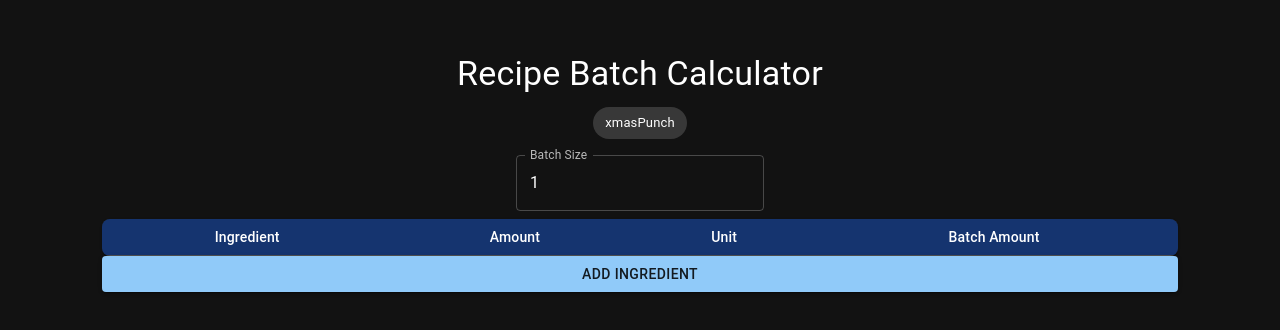
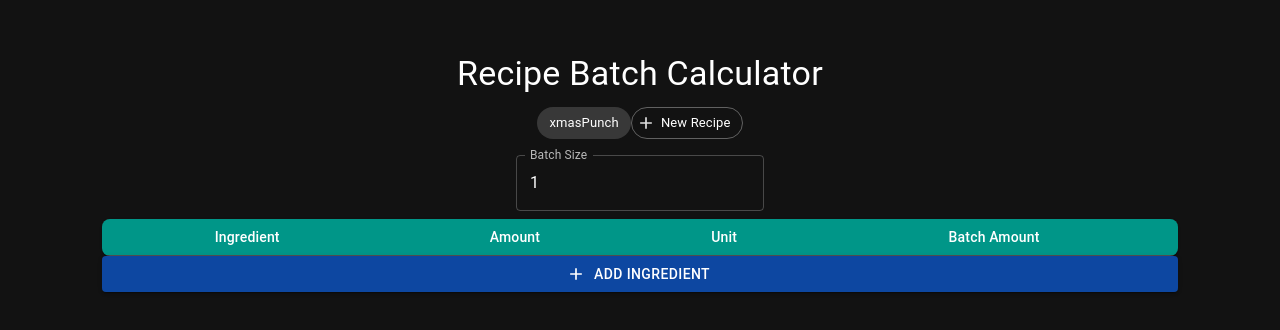
Before and after one commit to acholyn/batch-calculator, a React (Vite) app: page / in a window 1280 px wide. Shown: the part 176-506 px from the top of the page. Built offline with nearby package versions, Linux system fonts and the light colour scheme.

Commit message:
some qol stuff + typing to make tags dynamic

```diff
--- a/src/App.css
+++ b/src/App.css
@@ -21,7 +21,7 @@
 		border-radius: 8px;
 
 		.calculator__table-header {
-      background-color: #15346f;
+			background-color: var(--mui-palette-secondary-main);
 			th {
 				text-align: center;
 			}
--- a/src/App.jsx
+++ b/src/App.jsx
@@ -2,13 +2,14 @@ import BatchCalculator from "./BatchCalculator";
 import "./App.css";
 import { Box, Chip, Typography } from "@mui/material";
 import { useEffect, useState } from "react";
+import AddIcon from "@mui/icons-material/Add";
 
 export default function App() {
 	const [selectedRecipe, setSelectedRecipe] = useState(null);
 	const [recipes, setRecipes] = useState(null);
+	const [batchSize, setBatchSize] = useState(1);
 
 	useEffect(() => {
-    console.log("getting recipes");
 		fetch("/batch-calculator/recipes.json")
 			.then(async (response) => {
 				if (!response.ok) {
@@ -21,7 +22,7 @@ export default function App() {
 				setRecipes(data);
 				const params = new URLSearchParams(window.location.search);
 				const recipeFromUrl = params.get("recipe");
-        console.log(params, recipeFromUrl);
+				const batchSizeFromUrl = params.get("size");
 
 				// If a recipe is specified in the URL and exists in our recipes, set it as selected
 				if (
@@ -33,6 +34,9 @@ export default function App() {
 				} else {
 					setSelectedRecipe(null);
 				}
+				if (batchSizeFromUrl) {
+					setBatchSize(batchSizeFromUrl);
+				}
 			})
 			.catch((error) => {
 				console.error(error.message);
@@ -43,6 +47,18 @@ export default function App() {
 		setSelectedRecipe(recipes[recipeName]);
 	};
 
+	const recipeColours = [
+		"recipeChipC1",
+		"recipeChipC2",
+		"recipeChipC3",
+		"recipeChipC4",
+		"recipeChipC5",
+	];
+	const getRecipeChipColour = (index) => {
+		const c = recipeColours[index % recipeColours.length];
+		return c;
+	};
+
 	return (
 		<>
 			<Typography variant="h4" gutterBottom>
@@ -50,15 +66,27 @@ export default function App() {
 			</Typography>
 			<Box>
 				{recipes &&
-          Object.keys(recipes).map((recipeName) => (
+					Object.keys(recipes).map((recipeName, index) => (
 						<Chip
 							key={recipeName}
 							variant="contained"
 							onClick={() => chooseRecipe(recipeName)}
-              label={recipeName}></Chip>
+							label={recipeName}
+							color="customAlpha"
+						></Chip>
 					))}
+				<Chip
+					variant="outlined"
+					onClick={() => setSelectedRecipe(null)}
+					label="New Recipe"
+					icon={<AddIcon fontSize="small" />}
+				></Chip>
 			</Box>
-      <BatchCalculator recipe={selectedRecipe} />
+			<BatchCalculator
+				recipe={selectedRecipe}
+				batchSize={batchSize}
+				setBatchSize={setBatchSize}
+			/>
 		</>
 	);
 }
--- a/src/BatchCalculator.jsx
+++ b/src/BatchCalculator.jsx
@@ -9,11 +9,13 @@ import {
 	Paper,
 	TextField,
 	Button,
+	IconButton,
 } from "@mui/material";
+import DeleteIcon from "@mui/icons-material/Delete";
+import AddIcon from "@mui/icons-material/Add";
 
-export default function BatchCalculator({ recipe }) {
+export default function BatchCalculator({ recipe, batchSize, setBatchSize }) {
 	const [ingredients, setIngredients] = useState([]);
-  const [batchSize, setBatchSize] = useState(1);
 
 	useEffect(() => {
 		if (recipe) {
@@ -30,6 +32,9 @@ export default function BatchCalculator({ recipe }) {
 	const addIngredient = () => {
 		setIngredients([...ingredients, { name: "", amount: 0, unit: "" }]);
 	};
+	const removeIngredient = (index) => {
+		setIngredients(ingredients.filter((_, i) => i !== index));
+	};
 
 	return (
 		<div className="calculator__wrapper">
@@ -44,7 +49,7 @@ export default function BatchCalculator({ recipe }) {
 			/>
 			<TableContainer component={Paper} className="calculator__table">
 				<Table size="small">
-          <TableHead className="calculator__table-header">
+					<TableHead className="calculator__table-header" color="secondary">
 						<TableRow>
 							<TableCell>Ingredient</TableCell>
 							<TableCell align="right">Amount</TableCell>
@@ -55,6 +60,15 @@ export default function BatchCalculator({ recipe }) {
 					<TableBody>
 						{ingredients.map((ingredient, index) => (
 							<TableRow key={index} size="small">
+								{!recipe && (
+									<IconButton
+										onClick={() => removeIngredient(index)}
+										size="small"
+										aria-label={`Remove ${ingredient.name}`}
+									>
+										<DeleteIcon fontSize="small" />
+									</IconButton>
+								)}
 								<TableCell>
 									<TextField
 										value={ingredient.name}
@@ -68,7 +82,8 @@ export default function BatchCalculator({ recipe }) {
 								<TableCell
 									align="right"
 									size="small"
-                  className="calculator__table__ingredient-amount">
+									className="calculator__table__ingredient-amount"
+								>
 									<TextField
 										type="number"
 										size="small"
@@ -85,7 +100,8 @@ export default function BatchCalculator({ recipe }) {
 								</TableCell>
 								<TableCell
 									size="small"
-                  className="calculator__table__ingredient-unit">
+									className="calculator__table__ingredient-unit"
+								>
 									<TextField
 										value={ingredient.unit}
 										disabled={recipe}
@@ -97,7 +113,8 @@ export default function BatchCalculator({ recipe }) {
 								</TableCell>
 								<TableCell
 									align="right"
-                  className="calculator__table__batch-amount">
+									className="calculator__table__batch-amount"
+								>
 									{ingredient.amount * batchSize} {ingredient.unit}
 								</TableCell>
 							</TableRow>
@@ -106,7 +123,12 @@ export default function BatchCalculator({ recipe }) {
 				</Table>
 			</TableContainer>
 			{!recipe && (
-        <Button variant="contained" color="primary" onClick={addIngredient}>
+				<Button
+					variant="contained"
+					color="primary"
+					onClick={addIngredient}
+					startIcon={<AddIcon />}
+				>
 					Add Ingredient
 				</Button>
 			)}
--- a/src/main.jsx
+++ b/src/main.jsx
@@ -2,17 +2,36 @@ import { StrictMode } from "react";
 import { createRoot } from "react-dom/client";
 import "./index.css";
 import { ThemeProvider, createTheme } from "@mui/material/styles";
+import {
+	cyan,
+	blue,
+	teal,
+	purple,
+	pink,
+	amber,
+	lightGreen,
+	lime,
+} from "@mui/material/colors";
+
 import CssBaseline from "@mui/material/CssBaseline";
 import App from "./App.jsx";
 const darkTheme = createTheme({
 	palette: {
 		mode: "dark",
 		primary: {
-      main: "#90caf9",
+			main: blue[900],
 		},
 		secondary: {
-      main: "#f48fb1",
+			main: teal[500],
 		},
+		info: {
+			main: cyan[500],
+		},
+		alpha: { main: purple[400] },
+		beta: { main: pink[400] },
+		gamma: { main: amber[400] },
+		delta: { main: lightGreen[400] },
+		phi: { main: lime[400] },
 	},
 	cssVariables: true,
 });
```
Also changed, not shown: public/recipes.json (indentation only). Lines whose indentation alone changed are shown as unchanged.
